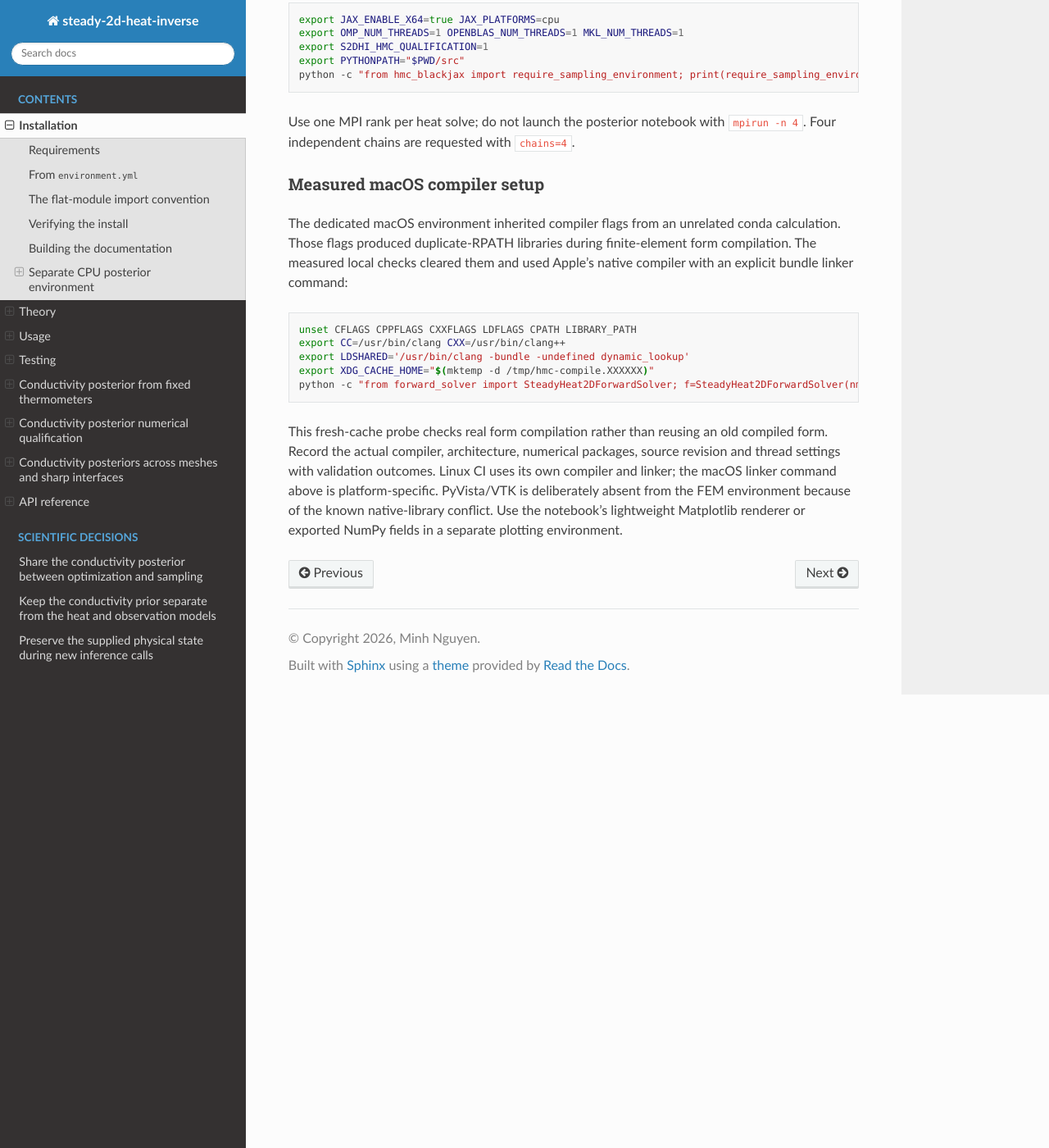
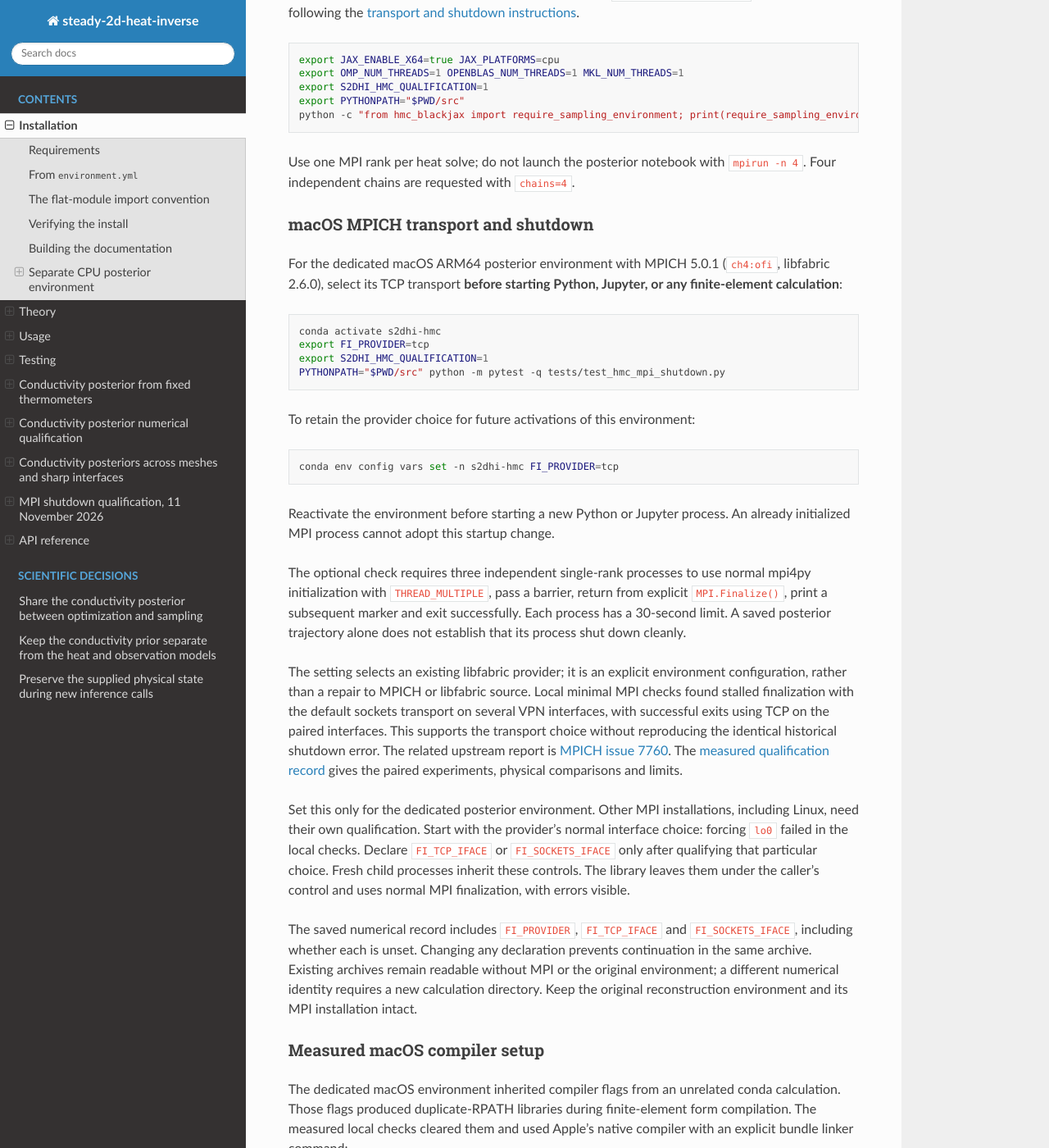
Before and after one commit to MinhMPA/steady-2d-heat-inverse, a Sphinx documentation site: the page built from docs/installation.md, in a window 1280 px wide and 1400 px high, scrolled down 2398 px. Shown: the whole window at 82% size. Built offline with Sphinx 7.4.7 and the Read the Docs theme 3.1.0, drawn with Linux system fonts in a browser that asks for light colours; some of the changed text lies outside the part shown.

Commit message:
Qualify MPI shutdown and release HMC fields during reporting
Select and document TCP for the measured macOS MPICH environment, record transport declarations in continuation identity, and check threaded finalization in fresh processes. Release full trajectory fields while computing scalar chain summaries. Preserve the posterior calculation and archived read-only access.

Validation: 630 qualified tests and 32 subtests passed; 456 original-environment tests and 32 subtests passed with 29 optional skips. Both complete processes exited 0. The refined threaded shutdown test passed three fresh processes, physical comparisons were exactly equal on meshes 16/32/64, and strict documentation builds passed.

````diff
--- a/docs/installation.md
+++ b/docs/installation.md
@@ -102,7 +102,10 @@ FEM libraries. Sampling pins are BlackJAX 1.7.1, JAX/JAXlib 0.11.2; diagnostics
 These optional dependencies are lazy: legacy imports and reconstruction work
 without sampling, diagnostics or plotting installed.
 
-Before starting Python or a notebook kernel:
+Before starting Python or a notebook kernel, configure precision and threads as
+below. For the dedicated macOS ARM64 MPICH environment, first set
+`export FI_PROVIDER=tcp` in the same shell, following the
+[transport and shutdown instructions](#macos-mpich-transport-and-shutdown).
 
 ```bash
 export JAX_ENABLE_X64=true JAX_PLATFORMS=cpu
@@ -114,6 +117,58 @@ python -c "from hmc_blackjax import require_sampling_environment; print(require_
 
 Use one MPI rank per heat solve; do not launch the posterior notebook with
 `mpirun -n 4`. Four independent chains are requested with `chains=4`.
+
+### macOS MPICH transport and shutdown
+
+For the dedicated macOS ARM64 posterior environment with MPICH 5.0.1
+(`ch4:ofi`, libfabric 2.6.0), select its TCP transport **before starting Python,
+Jupyter, or any finite-element calculation**:
+
+```bash
+conda activate s2dhi-hmc
+export FI_PROVIDER=tcp
+export S2DHI_HMC_QUALIFICATION=1
+PYTHONPATH="$PWD/src" python -m pytest -q tests/test_hmc_mpi_shutdown.py
+```
+
+To retain the provider choice for future activations of this environment:
+
+```bash
+conda env config vars set -n s2dhi-hmc FI_PROVIDER=tcp
+```
+
+Reactivate the environment before starting a new Python or Jupyter process.
+An already initialized MPI process cannot adopt this startup change.
+
+The optional check requires three independent single-rank processes to use
+normal mpi4py initialization with `THREAD_MULTIPLE`, pass a barrier, return from
+explicit `MPI.Finalize()`, print a subsequent marker and exit
+successfully. Each process has a 30-second limit. A saved posterior trajectory
+alone does not establish that its process shut down cleanly.
+
+The setting selects an existing libfabric provider; it is an explicit environment
+configuration, rather than a repair to MPICH or libfabric source. Local minimal
+MPI checks found stalled finalization with the default sockets transport on
+several VPN interfaces, with successful exits using TCP on the paired interfaces.
+This supports the transport choice without reproducing the identical historical
+shutdown error. The related upstream report is
+[MPICH issue 7760](https://github.com/pmodels/mpich/issues/7760).
+The [measured qualification record](validation/hmc-mpi-shutdown.md) gives the
+paired experiments, physical comparisons and limits.
+
+Set this only for the dedicated posterior environment. Other MPI installations,
+including Linux, need their own qualification. Start with the provider's normal
+interface choice: forcing `lo0` failed in the local checks. Declare
+`FI_TCP_IFACE` or `FI_SOCKETS_IFACE` only after qualifying that particular choice.
+Fresh child processes inherit these controls. The library leaves them under the
+caller's control and uses normal MPI finalization, with errors visible.
+
+The saved numerical record includes `FI_PROVIDER`, `FI_TCP_IFACE` and
+`FI_SOCKETS_IFACE`, including whether each is unset. Changing any declaration
+prevents continuation in the same archive. Existing archives remain readable
+without MPI or the original environment; a different numerical identity requires
+a new calculation directory. Keep the original reconstruction environment and
+its MPI installation intact.
 
 ### Measured macOS compiler setup
 
````
Also changed, not shown: docs/hmc.md (+11 -2 lines), docs/index.md (+1 -0 lines), docs/validation/hmc-mesh-study.md (+10 -7 lines), docs/validation/hmc-mpi-shutdown.md (added, +125 -0 lines), docs/validation/hmc-numerics.md (+6 -2 lines), 5 other files.
